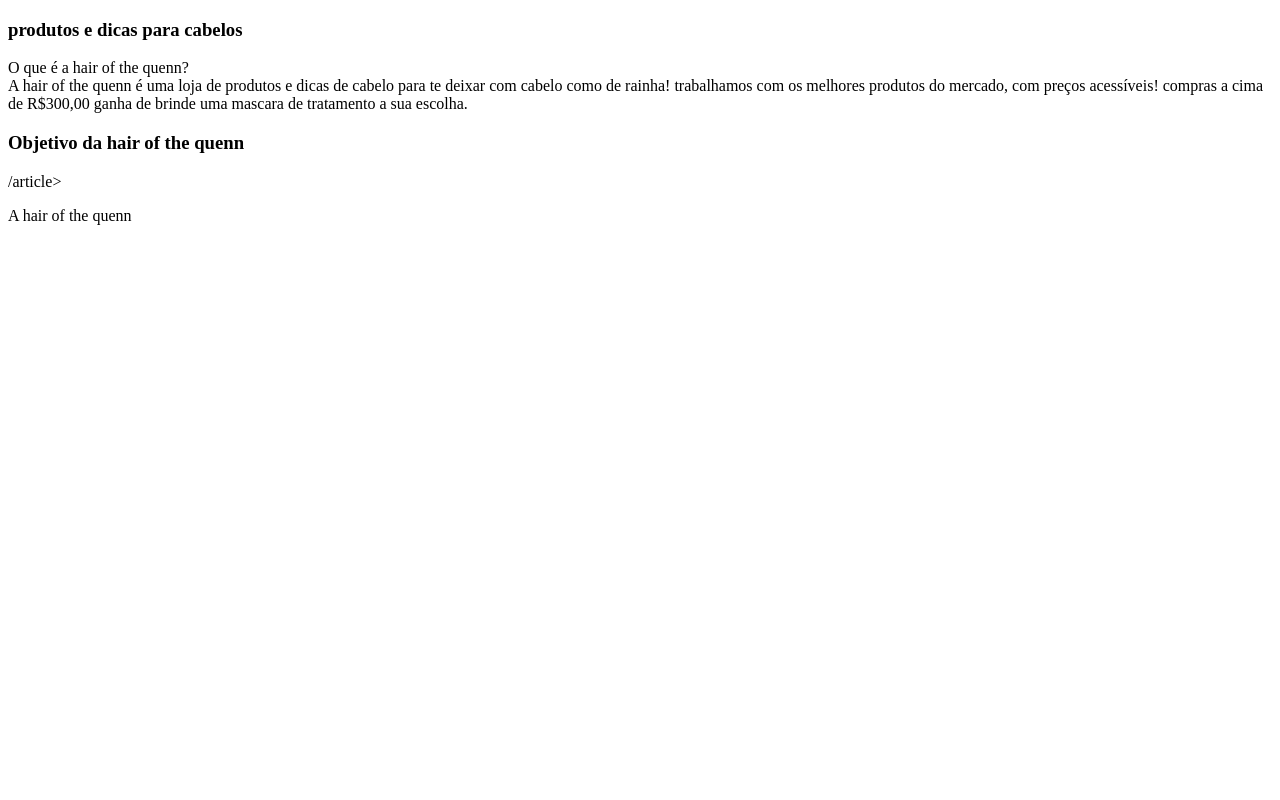
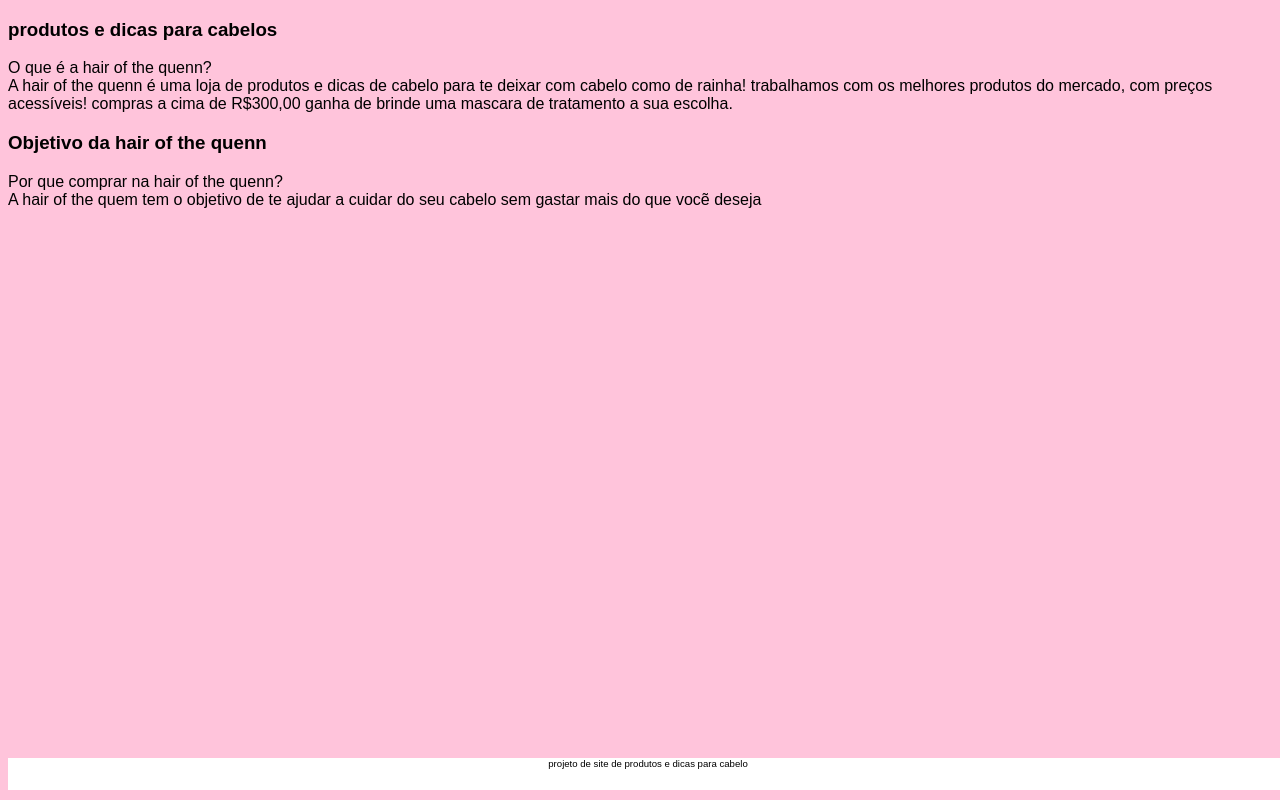
Before and after one commit to manulobo26/projetofinalmat2, a plain HTML site: page index.html in a window 1280 px wide. Drawn offline with Linux system fonts and the light colour scheme; files that its build step writes are made by us from their sources.

Commit message:
Add files via upload

```diff
--- a/index.html
+++ b/index.html
@@ -22,18 +22,19 @@
            <article class="cartao">
                 <div class="cartao conteudo">
                     <h3>Objetivo da hair of the quenn</h3>
+                    </div class="cartao_conteudo_pergunta">
+                Por que comprar na hair of the quenn?
+                </div>
+                <div class="cartao_conteudo_resposta">
+                </div>
+                A hair of the quem tem o objetivo de te ajudar a cuidar do seu cabelo sem gastar mais do que vocẽ deseja
+            </article>
+            </section>
 
+        </main>
+    <footer>
+        <p>projeto de site de produtos e dicas para cabelo </p>
+    <footer>
 
-              /article>
-
-
-
-
-        </section>
-    </main>
-    </body>
-        <p>A hair of the quenn </p>
-
-
-
+<body>
 </html>
--- a/style.css
+++ b/style.css
@@ -0,0 +1,18 @@
+body {
+    background-color: rgb(255, 196, 219);
+    }
+    footer p {
+        text-align: center;
+        font-size: 0.6rem;
+        margin-top: 0.5rem;
+        background-color: white;
+        color: black;
+        position: fixed;
+        bottom: 0;
+        width: 100%;
+        height: 2rem;
+        }
+        body {
+            background-color: rgb(255, 196, 219);
+            font-family: Arial, Helvetica, sans-serif;
+        }
```
